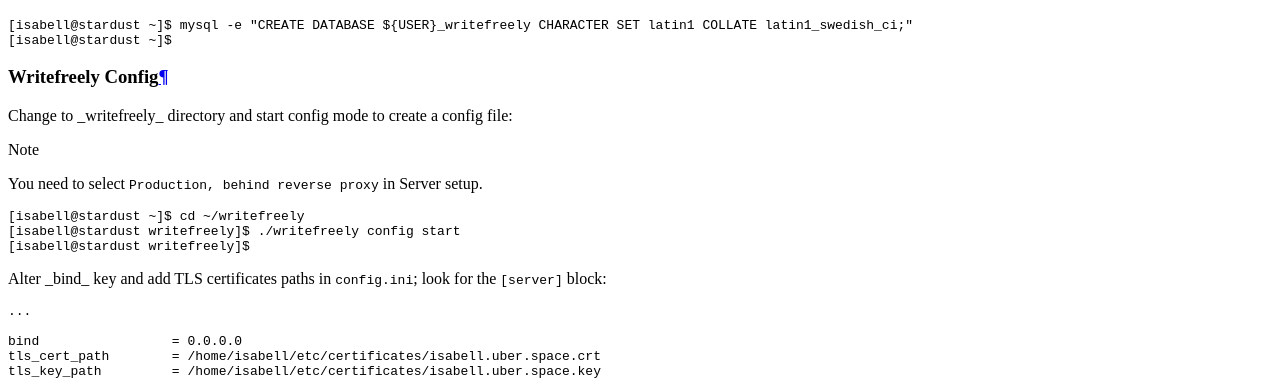
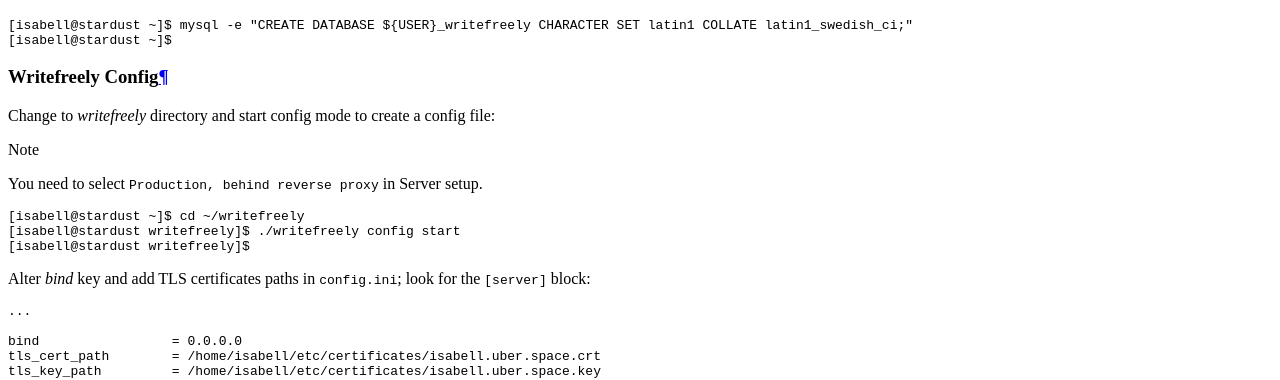
Before and after one commit to Uberspace/lab, a Sphinx documentation site: the page built from source/guide_writefreely.rst, in a window 1280 px wide and 1400 px high, scrolled down 4439 px. Shown: the part 153-533 px from the top of the window. Built offline with Sphinx 7.4.7 and the Read the Docs theme 2.0.0, drawn with Linux system fonts in a browser that asks for light colours; some of the changed text lies outside the part shown.

```diff
--- a/source/guide_writefreely.rst
+++ b/source/guide_writefreely.rst
@@ -18,8 +18,7 @@ Writefreely
 .. tag_list::
 
 WriteFreely_ is built around writing. There's no news feed, notifications, or unnecessary likes or claps to take you away from your train of thought.
-Reach outside your own site with federation via ActivityPub. WriteFreely lets anyone on Mastodon, Pleroma, or any ActivityPub-enabled service follow your blog, bookmark your posts, and share them with their followers.
-WriteFreely is written in Go (golang), so it runs anywhere and takes up very few resources.
+Reach outside your own site with federation via ActivityPub. WriteFreely lets anyone on Mastodon, Pleroma, or any ActivityPub-enabled service follow your blog, bookmark your posts, and share them with their followers. WriteFreely is written in Go (golang), so it runs anywhere and takes up very few resources.
 
 ----
 
@@ -70,7 +69,7 @@ Create a new database:
 Writefreely Config
 ------------------
 
-Change to _writefreely_ directory and start config mode to create a config file:
+Change to `writefreely` directory and start config mode to create a config file:
 
 .. note:: You need to select ``Production, behind reverse proxy`` in Server setup.
 
@@ -80,7 +79,7 @@ Change to _writefreely_ directory and start config mode to create a config file:
   [isabell@stardust writefreely]$ ./writefreely config start
   [isabell@stardust writefreely]$
 
-Alter _bind_ key and add TLS certificates paths in ``config.ini``; look for the ``[server]`` block:
+Alter `bind` key and add TLS certificates paths in ``config.ini``; look for the ``[server]`` block:
 
 .. code-block:: ini
 
@@ -135,7 +134,7 @@ Your Writefreely installation should now be reachable on ``https://isabell.uber.
 
 RSS feed is automatically served at: ``https://isabell.uber.space/feed/``
 
-You can overwrite the default design with own CSS in _Customize_ settings. There are some examples for basic selectors in Writefreely's documentation_.
+You can overwrite the default design with own CSS in `Customize` settings. There are some examples for basic selectors in Writefreely's documentation_.
 
 Updates
 =======
```
